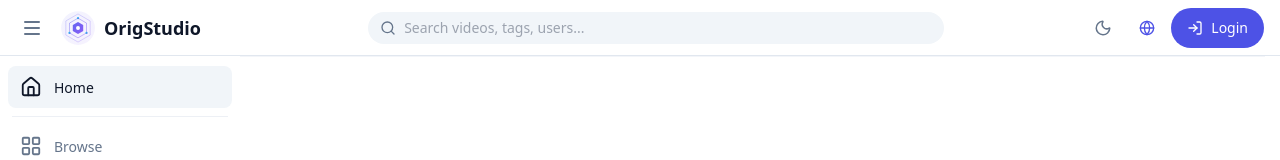
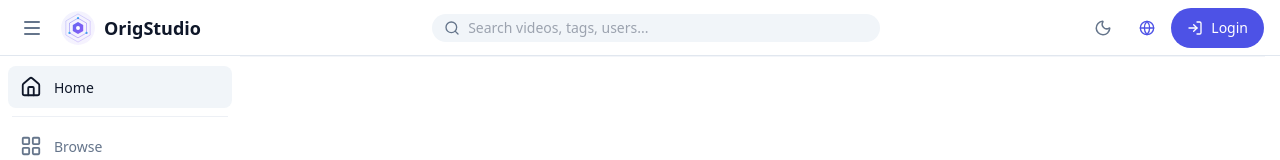
Before and after one commit to origadmin/orig-studio-web, a React (Vite) app: page / in a window 1280 px wide. Shown: the top 160 px of the page. Built offline with nearby package versions, Linux system fonts and the light colour scheme.

Commit message:
fix(web): cap top nav quick links and shrink search bar to fit header

```diff
--- a/src/components/portal/Header.tsx
+++ b/src/components/portal/Header.tsx
@@ -42,8 +42,8 @@ interface QuickLink {
     icon?: React.ReactNode;
 }
 
-/** 顶部最多显示 N 个，超过收进"更多"下拉 */
-const VISIBLE_QUICK_LINKS = 4;
+/** 顶部最多显示 N 个，超过收进"更多"下拉（防止导航项增多时溢出屏幕） */
+const VISIBLE_QUICK_LINKS = 3;
 
 /* ── Props ───────────────────────────────────────────────────────────────── */
 
@@ -187,7 +187,7 @@ const Header: React.FC<HeaderProps> = ({onToggleSidebar, onOpenMobileSidebar, si
                 </Link>
 
                 {/* 中间: QuickLinks (下划线tab风格，与分类筛选pills区分) */}
-                <nav className="hidden md:flex items-center gap-1 ml-4 h-full">
+                <nav className="hidden md:flex items-center gap-1 ml-4 h-full shrink-0 min-w-0">
                     {visibleLinks.map((link, idx) => {
                         const navItem = dynamicNavItems[idx];
                         const isExternal = navItem?.type === 'external_link' || link.to.startsWith('http');
@@ -274,7 +274,7 @@ const Header: React.FC<HeaderProps> = ({onToggleSidebar, onOpenMobileSidebar, si
                 </nav>
 
                 {/* 搜索框 */}
-                <form onSubmit={handleSearch} className="flex-1 max-w-xl mx-auto">
+                <form onSubmit={handleSearch} className="flex-1 min-w-0 max-w-md mx-auto">
                     <div className="relative">
                         <Search
                             size={16}
@@ -285,7 +285,7 @@ const Header: React.FC<HeaderProps> = ({onToggleSidebar, onOpenMobileSidebar, si
                             value={search}
                             onChange={(e) => setSearch(e.target.value)}
                             placeholder={t('header.searchPlaceholder')}
-                            className="w-full bg-muted border-0 rounded-full pl-9 pr-4 py-1.5 text-sm focus:ring-2 focus:ring-ring focus:bg-background transition-all outline-none"
+                            className="w-full bg-muted border-0 rounded-full pl-9 pr-4 py-1 text-sm focus:ring-2 focus:ring-ring focus:bg-background transition-all outline-none"
                         />
                     </div>
                 </form>
```
